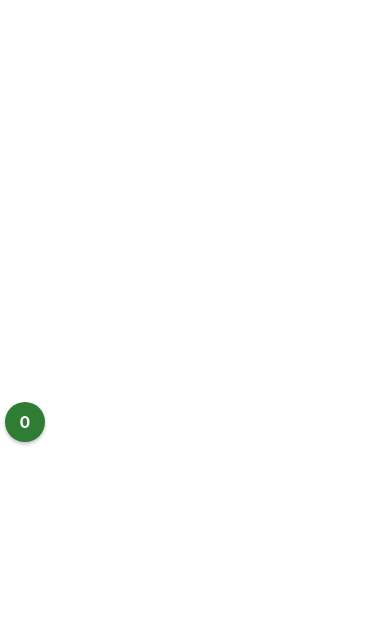
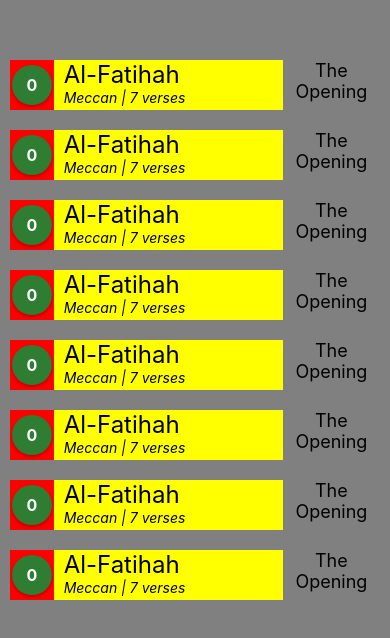
Before and after one commit to Saher-Anwar/Advanced_Quran_App, a React Native app in the folder frontend/: screen / in a window 390 px wide. Shown: the top 638 px of the page. Built offline with nearby package versions, Linux system fonts and the light colour scheme.

Commit message:
Created ListItemComponent for Chapter List

```diff
--- a/frontend/App.tsx
+++ b/frontend/App.tsx
@@ -1,15 +1,31 @@
 import React from "react";
 import { StatusBar, StyleSheet, View } from "react-native";
-import AppNavigator from "./src/navigation/AppNavigator";
-import NumberSymbol from "./src/components/NumberSymbol";
+import ListItemInfo, { ListItemProps } from "./src/components/ListItemInfo";
+import ListItemComponent from "./src/components/ListItemComponent";
 
 const App = () => {
+  const listItem : ListItemProps = {name: "Al-Fatihah", revelationType: "Meccan", numOfVerses: 7, translation: "The Opening"}
+
   return (
     <>
       <StatusBar barStyle="dark-content" />
       <View style={styles.container}>
-        <NumberSymbol number={0} />
+        <ListItemComponent {...listItem}/>
+        <ListItemComponent {...listItem}/>
+        <ListItemComponent {...listItem}/>
+
+        <ListItemComponent {...listItem}/>
+
+        <ListItemComponent {...listItem}/>
+
+        <ListItemComponent {...listItem}/>
+
+        <ListItemComponent {...listItem}/>
+
+        <ListItemComponent {...listItem}/>
+
       </View>
+
     </>
   );
 };
@@ -19,6 +35,7 @@ export default App;
 const styles = StyleSheet.create({
   container: {
     flex: 1,
-    justifyContent: "center",
+    paddingVertical: 50,
+    backgroundColor: 'gray',
   },
 });
--- a/frontend/src/components/ListItemComponent.tsx
+++ b/frontend/src/components/ListItemComponent.tsx
@@ -1,5 +1,50 @@
-const ListItemComponent = () => {
-  return <></>;
+import { StyleSheet, View, Text } from "react-native";
+import NumberSymbol from "./NumberSymbol";
+import ListItemInfo, { ListItemProps } from "./ListItemInfo";
+
+const ListItemComponent = (listItemInfo: ListItemProps) => {
+  return (
+    <View style={styles.container}>
+      <View style={styles.symbolContainer}>
+        <NumberSymbol number={0}/>
+      </View>
+      <View style={styles.listItemInfoContainer}>
+        <ListItemInfo {...listItemInfo}></ListItemInfo>
+      </View>
+      <View style={styles.translationContainer}>
+        <Text style={styles.translationText}>{listItemInfo.translation}</Text>
+      </View>
+    </View>
+  )
 };
 
 export default ListItemComponent;
+
+const styles = StyleSheet.create({
+  container: {
+    flexDirection: 'row',
+    backgroundColor: 'lightblue',
+    margin: 10
+  },
+  symbolContainer: {
+    flex: 2,
+    justifyContent: 'center',
+    alignItems: 'center',
+    backgroundColor: 'red'
+  },
+  listItemInfoContainer: {
+    flexGrow: 4,
+    flexShrink: 0,
+    backgroundColor: 'yellow',
+    paddingHorizontal: 10
+  },
+  translationContainer: {
+    flex: 4,
+    backgroundColor: 'gray',
+    paddingHorizontal: 5
+  },
+  translationText: {
+    textAlign: 'center',
+    fontSize: 18
+  }
+})
--- /dev/null
+++ b/frontend/src/components/ListItemInfo.tsx
@@ -0,0 +1,32 @@
+import { StyleSheet, Text, View } from "react-native"
+
+export interface ListItemProps {
+    name: string,
+    revelationType: string,
+    numOfVerses: number,
+    translation: string
+}
+
+const ListItemInfo = ({name, revelationType, numOfVerses, translation}: ListItemProps) => {
+    return (
+        <View style={styles.container}>
+            <Text style={styles.nameText}>{name}</Text>
+            <Text style={styles.subInfo}>{revelationType} | {numOfVerses} verses</Text>
+        </View>
+    )
+}
+
+export default ListItemInfo
+
+const styles = StyleSheet.create({
+    container: {
+        flexDirection: 'column',
+        alignItems: 'flex-start'
+    },
+    nameText: {
+        fontSize: 24,
+    },
+    subInfo: {
+        fontStyle: 'italic',
+    }
+})
--- a/frontend/src/types/Chapter.ts
+++ b/frontend/src/types/Chapter.ts
@@ -5,5 +5,4 @@ export interface ChapterList {
   revelationType: string;
   numOfVerses: number;
   chapterNumber: number;
-  juzNumber: number;
 }
```
Also changed, not shown: frontend/src/types/Tooltip.ts (deleted, +0 -7 lines).
